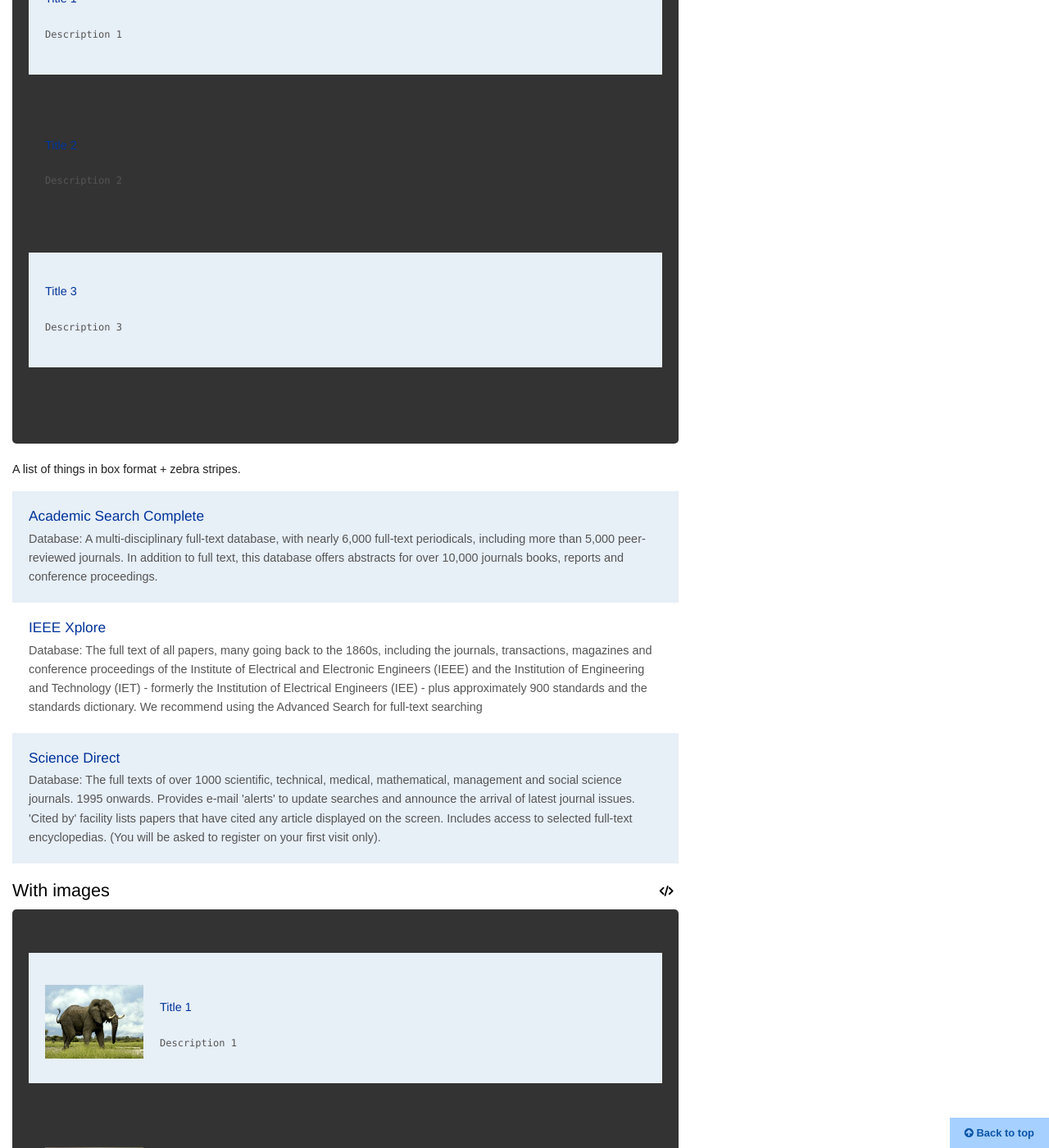
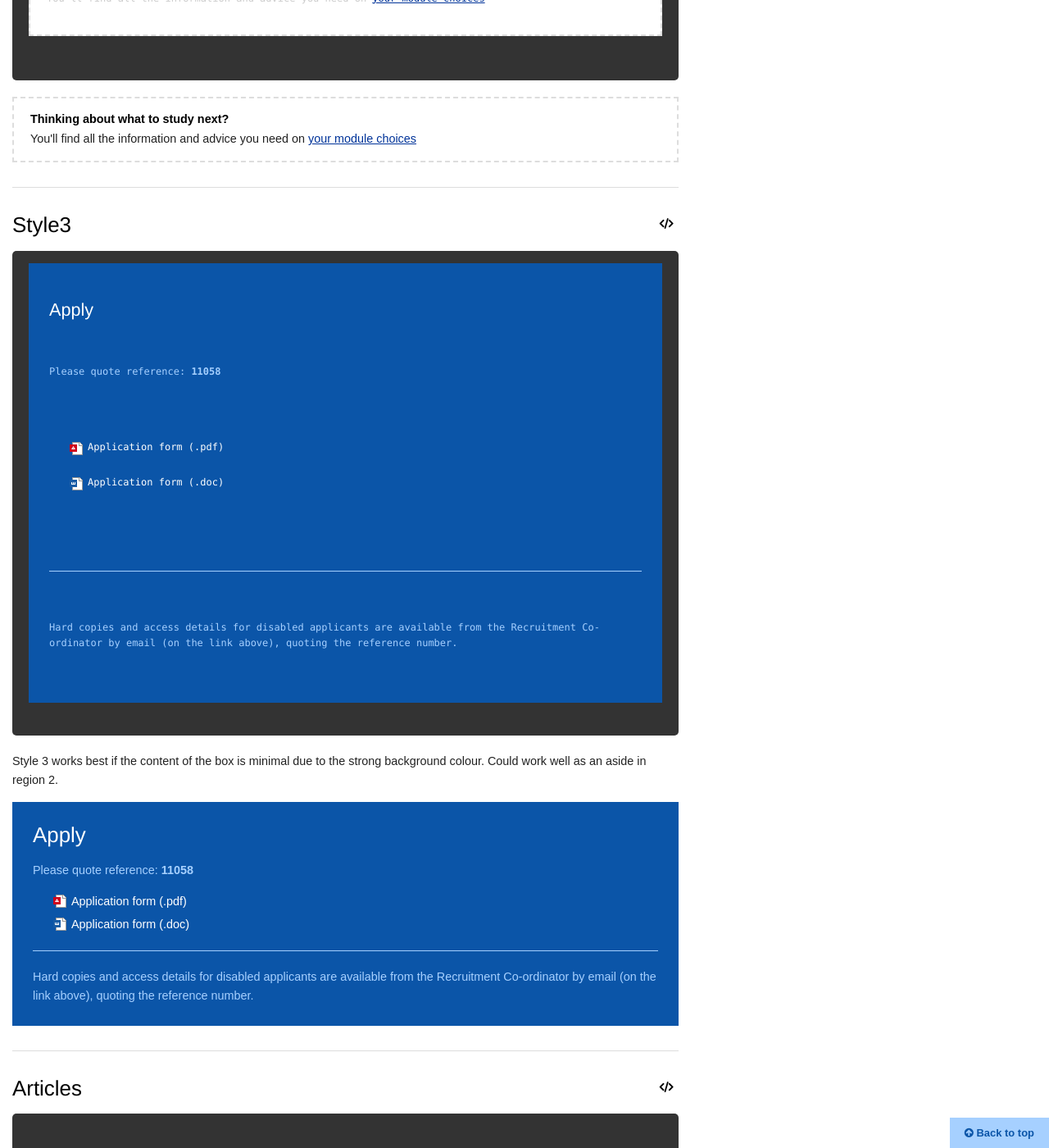
Before and after one commit to the-open-university/student-theme-framework, a Jekyll site: the page built from content-boxes.html, in a window 1280 px wide and 1400 px high, scrolled down 16954 px. Shown: the whole window at 82% size. Built offline with Jekyll 4.4.1, drawn with Linux system fonts in a browser that asks for light colours; nearby versions of some CDN libraries; some of the changed text lies outside the part shown.

```diff
--- a/content-boxes.html
+++ b/content-boxes.html
@@ -639,6 +639,62 @@ parent: content
 
 <hr>
 
+<h2>Style2 <span class="code-toggle"><a href="#"><i class="fa fa-code"></i></a></span></h2>
+
+<pre class="code">
+<code><div class="box box-style2">
+<h2>Thinking about what to study next?</h2>
+<p>You'll find all the information and advice you need on <a href="#">your module choices</a></p>
+</div></code>
+</pre>
+
+<div class="box box-style2">
+<h2>Thinking about what to study next?</h2>
+<p>You'll find all the information and advice you need on <a href="#">your module choices</a></p>
+</div>
+
+<hr>
+
+<h2>Style3 <span class="code-toggle"><a href="#"><i class="fa fa-code"></i></a></span></h2>
+
+<pre class="code"><code><div class="box-style3">
+<h2>Apply</h2>
+
+<p>Please quote reference: <strong>11058</strong></p>
+
+<ul class="ou-links">
+<li><a class="ou-pdf" href="#">Application form (.pdf)</a></li>
+<li><a class="ou-doc" href="#">Application form (.doc)</a></li>
+</ul>
+
+<hr>
+
+<p>Hard copies and access details for disabled applicants are available from the Recruitment Co-ordinator by email (on the link above), quoting the reference number.</p>
+
+</div></code></pre>
+
+<p>Style 3 works best if the content of the box is minimal due to the strong background colour. Could work well as an aside in region 2.</p>
+
+<div class="box-style3">
+<h2>Apply</h2>
+
+<p>Please quote reference: <strong>11058</strong></p>
+
+<ul class="ou-links">
+<li><a class="ou-pdf" href="#">Application form (.pdf)</a></li>
+<li><a class="ou-doc" href="#">Application form (.doc)</a></li>
+</ul>
+
+<hr>
+
+<p>Hard copies and access details for disabled applicants are available from the Recruitment Co-ordinator by email (on the link above), quoting the reference number.</p>
+
+</div>
+
+<hr>
+
+
+
 <h2>Articles <span class="code-toggle"><a href="#"><i class="fa fa-code"></i></a></span></h2>
 
 <pre class="code">
--- a/gui/boxes.css
+++ b/gui/boxes.css
@@ -153,6 +153,8 @@ note: this may not be necessary - use <hr> between items instead
 
 /* Alternative styles */
 
+/* style1 - light blue dashed border */
+
 .box-style1 {
 	border-left-width:2px;
 	border-left-style: dashed;
@@ -160,12 +162,41 @@ note: this may not be necessary - use <hr> between items instead
 	background-color:#E7EFF7;
 }
 
+/* style2 - light grey dashed border */
+
 .box-style2 {
 	border-left-width:2px;
 	border-left-style: dashed;
 	border:2px dashed #ddd;
 	background-color:#fff;
 }
+
+/* style3 - blue box white text */
+
+.box-style3 {
+	background-color:#0b55a8;
+	color:#a6d0ff;
+	padding:25px;
+	margin:0 0 25px 0;
+}
+
+.box-style3 h2 {
+	color:#fff;
+	margin-top:0;
+}
+
+.box-style3 a {color:#fff; text-decoration:underline;}
+
+.box-style3 a:hover {color:#ffc23d; text-decoration:none;}
+
+.box-style3 hr {
+	border-bottom: 1px solid #a6d0ff;
+	margin:20px 0;
+}
+
+.box-style3 p:last-child {margin-bottom:0;}
+
+.box-style3 ul {margin-bottom:20px;}
 
 /* accordion */
 
@@ -314,6 +345,10 @@ note: this may not be necessary - use <hr> between items instead
 #ou-content .ou-side-piece ul {margin-left:0;}
 
 
+
+
+
+
 /* Action block (ice3) */
 
 div.ou-action-block {
--- a/gui/lists.css
+++ b/gui/lists.css
@@ -387,12 +387,19 @@ ul.ou-zebra li.ou-odd {
 /* Icon links  */
 
 #ou-content ul.ou-links li,
-ul.ou-links li {padding-left:0;}
+ul.ou-links li {
+	padding-left:0;
+	margin-bottom:5px;
+	line-height:1.6em;
+}
 
 #ou-content ul.ou-links li:before,
 ul.ou-links li:before {content:"";}
 
-ul.ou-links li a {text-decoration:none;}
+ul.ou-links li a {
+	text-decoration:none;
+	display:inline-block;
+}
 
 
 /* Sitemap */
--- a/gui/navigation.css
+++ b/gui/navigation.css
@@ -470,7 +470,7 @@ a.ou-info,
 a.ou-forum,
 a.ou-help {
 	background-image:url(icon-pdf.png);
-	background-position:top left;
+	background-position:0 3px;
 	background-repeat:no-repeat;
 	padding-left:22px;
 }
--- a/navigation-link-styles.html
+++ b/navigation-link-styles.html
@@ -106,7 +106,7 @@ parent: navigation
 <pre class="code">
 <code><ul class="ou-icon-links">
 
-<li class="ou-icon-links-facebook"<a href="#">><span class="fa-stack">
+<li class="ou-icon-links-facebook"><a href="#"><span class="fa-stack">
   <i class="fa fa-circle fa-stack-2x"></i>
   <i class="fa fa-facebook fa-stack-1x fa-inverse"></i>
 </span> Facebook</a></li>
```
Also changed, not shown: example-pages-employment-post.html (added, +124 -0 lines), example-pages-employment.html (+7 -7 lines).
